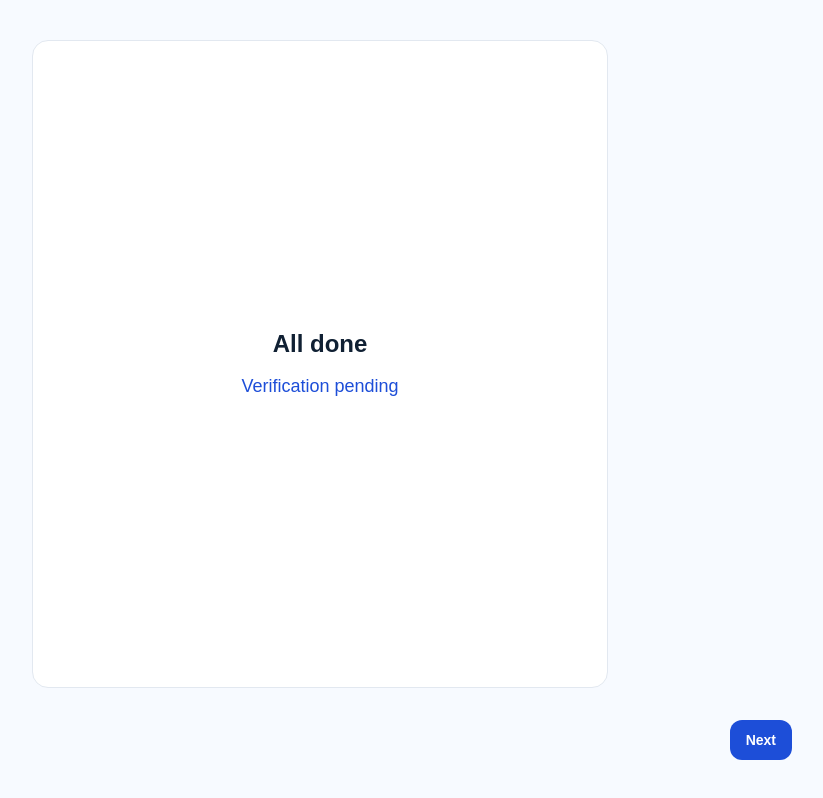
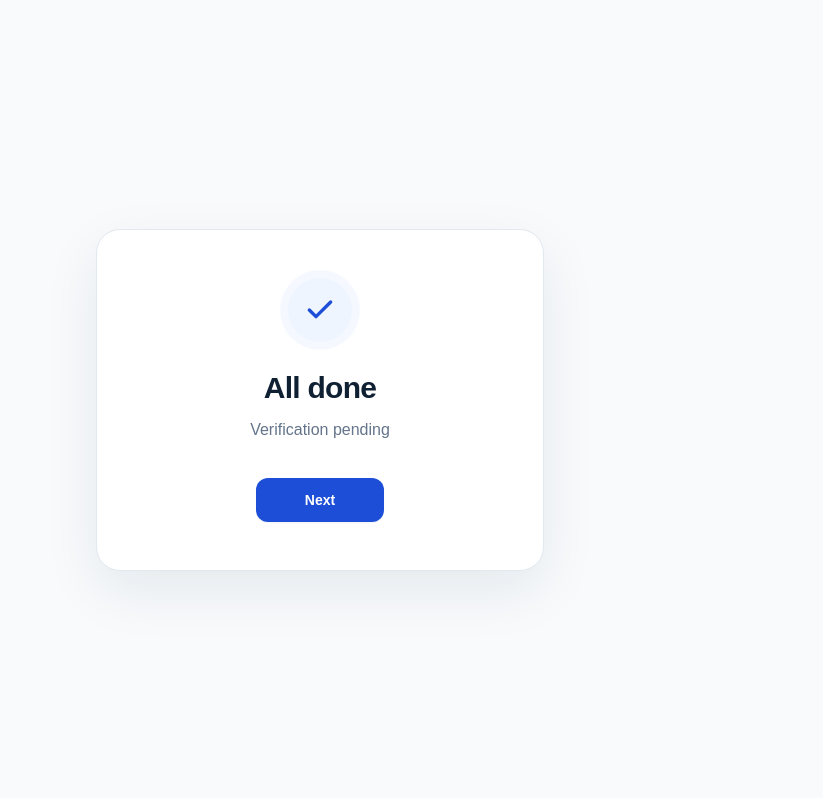
Before and after one commit to techsite39-byte/kyc, a Next.js app: page /result in a window 1280 px wide. Shown: the whole page, without its empty margins (320-1143 px from the left). Built offline with nearby package versions, Linux system fonts and the light colour scheme.

Commit message:
Polish verification result screen

```diff
--- a/components/customer-flow.tsx
+++ b/components/customer-flow.tsx
@@ -1,6 +1,7 @@
 "use client";
 
 import Link from "next/link";
+import { Check } from "lucide-react";
 import { ChangeEvent, useEffect, useRef, useState } from "react";
 import { Button } from "@/components/ui";
 import { emptyCustomerFlow, readCustomerFlow, writeCustomerFlow, type CustomerFlowState } from "@/lib/customer-flow";
@@ -79,5 +80,5 @@ export function Selfie() {
 }
 
 export function Result() {
-  return <main className="mx-auto flex min-h-screen max-w-5xl flex-col items-center p-5 sm:p-10"><section className="grid min-h-64 w-full max-w-xl flex-1 place-items-center rounded-2xl border border-slate-200 bg-white p-8 text-center"><div><div className="text-2xl font-semibold text-ink">All done</div><div className="mt-3 text-lg text-brand-600">Verification pending</div></div></section><div className="mt-8 flex w-full max-w-5xl justify-end"><Link href="/create-id"><Button>Next</Button></Link></div></main>;
+  return <main className="grid min-h-screen place-items-center bg-slate-50 p-5 sm:p-8"><section className="flex w-full max-w-md flex-col items-center rounded-3xl border border-slate-200 bg-white px-6 py-10 text-center shadow-[0_20px_55px_rgba(15,35,65,.08)] sm:px-10 sm:py-12"><div className="grid h-16 w-16 place-items-center rounded-full bg-brand-50 text-brand-600 ring-8 ring-brand-50/60"><Check className="h-8 w-8" strokeWidth={2.5} /></div><h1 className="mt-7 text-3xl font-bold tracking-tight text-ink">All done</h1><p className="mt-3 text-base font-medium text-slate-500">Verification pending</p><Link href="/create-id" className="mt-9"><Button className="min-w-32 rounded-xl px-7 py-3 shadow-sm transition-all hover:-translate-y-0.5 hover:shadow-md">Next</Button></Link></section></main>;
 }
```
